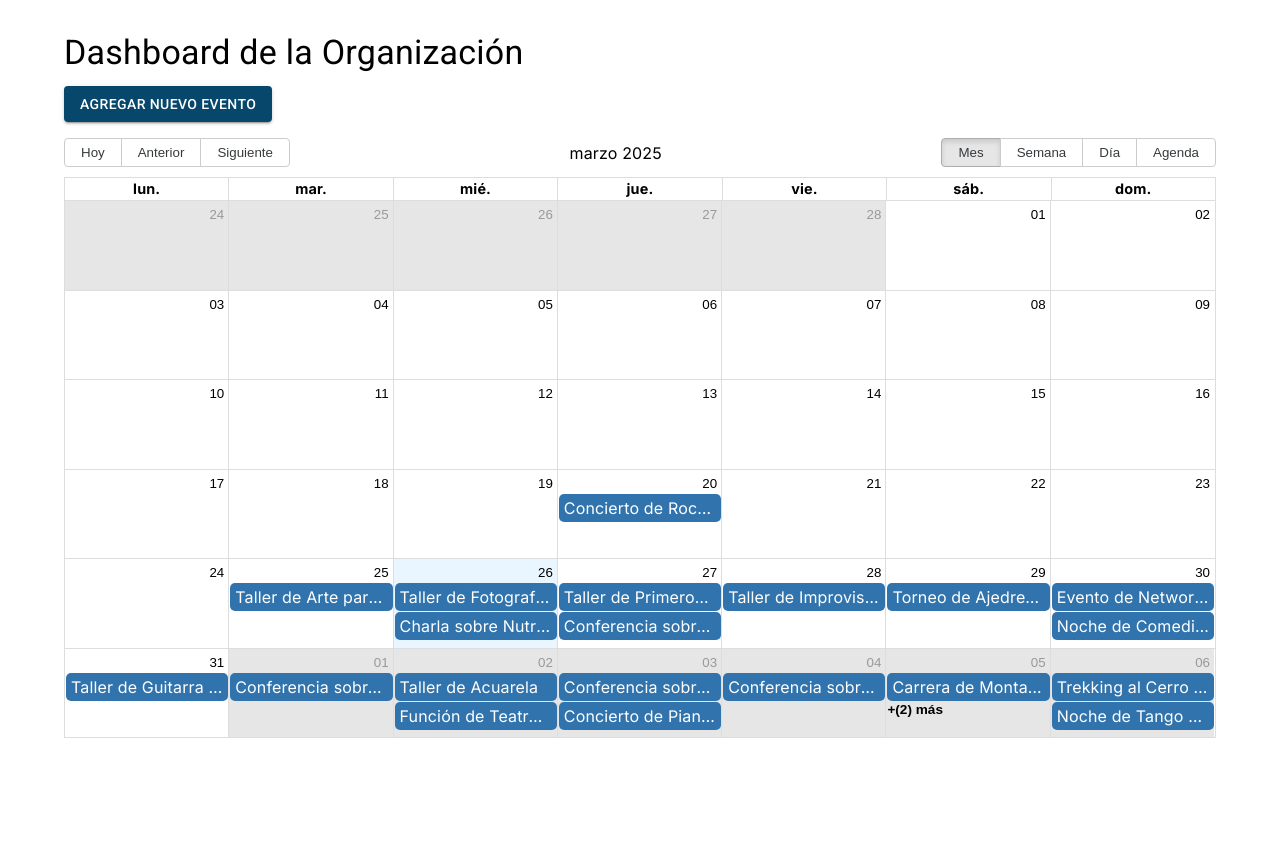
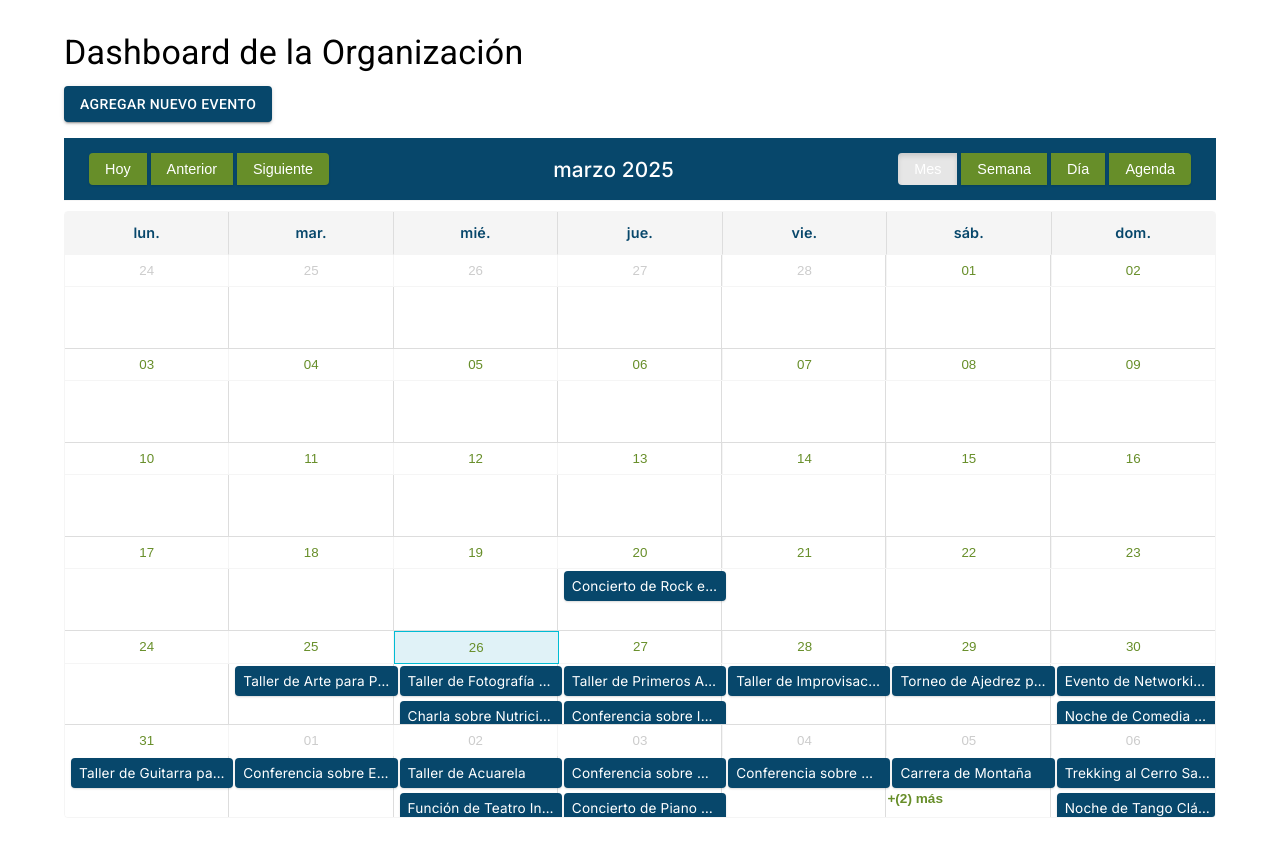
Before and after one commit to MarcosRillo/EATT, a Next.js app: page /dashboard in a window 1280 px wide. Shown: the top 856 px of the page. Before the commit the page ends 800 px from the top, so only its background shows below. Built offline with nearby package versions, Linux system fonts and the light colour scheme.

Commit message:
primeros estilos

```diff
--- a/src/components/calendar/Calendar.jsx
+++ b/src/components/calendar/Calendar.jsx
@@ -31,6 +31,7 @@ import RoomIcon from "@mui/icons-material/Room";
 import AccountCircleIcon from "@mui/icons-material/AccountCircle";
 import CategoryIcon from "@mui/icons-material/Category";
 import LinkIcon from "@mui/icons-material/Link";
+import styles from "@/components/calendar/Calendar.modules.css";
 
 const localizer = momentLocalizer(moment);
 
@@ -65,7 +66,7 @@ function PublicCalendar() {
   };
 
   return (
-    <div style={{ height: "600px" }}>
+    <div style={{ height: "85vh",  marginBottom: "300px" }}>
       <Calendar
         localizer={localizer}
         events={events.map((event) => ({
@@ -82,7 +83,7 @@ function PublicCalendar() {
           agenda: true,
         }}
         onSelectEvent={handleEventClick}
-        style={{ width: "100%", height: "100%" }}
+        style={{ width: "100%", height: "100%", color: "#678e29" }}
         messages={mensajesEnEspanol}
       />
       <Dialog
--- /dev/null
+++ b/src/components/calendar/Calendar.modules.css
@@ -0,0 +1,218 @@
+/* Calendar.modules.css */
+
+/* General container */
+.calendarContainer {
+  margin-top: 20px;
+  background-color: #ffffff; /* background.default */
+  color: #07476b; /* primary.main */
+  height: 100%;
+  width: 100%;
+  border-radius: 4px; /* Añadiendo un ligero radio a los bordes del contenedor */
+  overflow: hidden; /* Para que los elementos internos con border-radius no sobresalgan */
+}
+
+/* Toolbar */
+.rbc-toolbar {
+  display: flex;
+  justify-content: space-between;
+  align-items: center;
+  padding: 15px 20px; /* Más padding horizontal */
+  border-bottom: 1px solid #f5f5f5; /* background.paper */
+  background-color: #07476b; /* primary.main */
+}
+
+.rbc-toolbar button {
+  background-color: #678e29; /* secondary.main */
+  color: #ffffff;
+  border: none;
+  border-radius: 4px; /* Ligeramente redondeados */
+  padding: 8px 16px;
+  margin: 0 5px;
+  cursor: pointer;
+  font-size: 0.9em;
+  transition: background-color 0.3s ease;
+  box-shadow: 0 1px 2px rgba(0, 0, 0, 0.15); /* Ligera sombra */
+}
+
+.rbc-toolbar button:hover {
+  background-color: #557a22; /* Ligeramente más oscuro al hover */
+}
+
+.rbc-toolbar button:active,
+.rbc-toolbar button:focus {
+  outline: none;
+  box-shadow: 0 0 5px rgba(7, 71, 107, 0.5); /* primary.main */
+}
+
+.rbc-toolbar-label {
+  font-size: 1.3em;
+  font-weight: 500; /* Un poco menos bold */
+  color: #ffffff; /* Text color on primary background */
+}
+
+/* Month View */
+.rbc-month-view {
+  border: 1px solid #f5f5f5; /* background.paper */
+  border-radius: 4px;
+  overflow: hidden;
+}
+
+.rbc-month-row {
+  display: flex;
+}
+
+.rbc-date-cell {
+  flex: 1;
+  padding: 8px 10px; /* Ligeramente menos padding para más espacio */
+  border: none;
+  text-align: center; /* Manteniendo la altura mínima */
+  border-right: 1px solid #f5f5f5;
+  border-bottom: 1px solid #f5f5f5;
+  display: flex; /* Para alinear el número del día en la parte superior */
+  flex-direction: column;
+  align-items: center; /* Centrando horizontalmente */
+  justify-content: flex-start; /* Alineando el contenido al inicio (arriba) */
+}
+
+.rbc-month-row:last-child .rbc-date-cell {
+  border-bottom: none;
+}
+
+.rbc-month-row .rbc-date-cell:last-child {
+  border-right: none;
+}
+
+.rbc-date-cell.rbc-now {
+  background-color: #e0f2f7; /* Light blue hint for today */
+  font-weight: 500;
+  border: 1px solid #00bcd4; /* Un borde sutil para resaltar el día actual */
+}
+
+.rbc-date-cell.rbc-off-range {
+  color: #ccc; /* Un gris más claro para los días fuera del rango */
+}
+
+.rbc-date-cell > a {
+  color: #777777; /* text.secondary */
+  text-decoration: none;
+  display: block;
+  padding: 6px 5px 0; /* Ajustando el padding para el número del día */
+  width: 100%;
+  text-align: center; /* Asegurando que el número esté centrado */
+  font-size: 1em; /* Tamaño de fuente base para el número del día */
+}
+
+.rbc-header {
+  padding: 10px 15px;
+  text-align: center;
+  border-bottom: 1px solid #f5f5f5;
+  font-weight: 600; /* Haciendo la cabecera más bold */
+  background-color: #f5f5f5; /* background.paper */
+  color: #07476b; /* primary.main */
+  font-size: 0.9em; /* Reduciendo ligeramente el tamaño de la fuente de la cabecera */
+}
+
+/* Estilos para los eventos dentro de la celda */
+.rbc-event {
+  background-color: #07476b; /* primary.main */
+  color: #ffffff;
+  border: none;
+  padding: 5px 8px; /* Reduciendo el padding del evento */
+  margin: 2px 5px; /* Reduciendo el margen del evento */
+  border-radius: 4px;
+  font-size: 0.85em; /* Reduciendo ligeramente el tamaño de la fuente del evento */
+  overflow: hidden;
+  white-space: nowrap;
+  text-overflow: ellipsis;
+  box-shadow: 0 1px 2px rgba(0, 0, 0, 0.15);
+}
+
+.rbc-event-label {
+  color: #ffffff;
+}
+
+.rbc-day-bg {
+  background: #ffffff; /* background.default */
+}
+
+
+/* Agenda View */
+.rbc-agenda-view {
+  border: 1px solid #f5f5f5; /* background.paper */
+  border-radius: 4px;
+  overflow: hidden;
+}
+
+.rbc-agenda-table {
+  width: 100%;
+  border-collapse: collapse;
+}
+
+.rbc-agenda-date-cell,
+.rbc-agenda-time-cell,
+.rbc-agenda-event-cell {
+  padding: 10px 15px;
+  border-bottom: 1px solid #f5f5f5; /* background.paper */
+  text-align: left;
+}
+
+.rbc-agenda-date-cell {
+  color: #07476b; /* primary.main */
+  font-weight: 500;
+}
+
+.rbc-agenda-time-cell {
+  font-style: normal; /* Quitamos la cursiva */
+  color: #777777; /* text.secondary */
+}
+
+.rbc-agenda-event-cell {
+  color: #07476b; /* primary.main */
+}
+
+.rbc-agenda-event-cell > a {
+  color: #07476b; /* primary.main for links */
+  text-decoration: none;
+  font-weight: 500;
+}
+
+.rbc-agenda-time-cell::before {
+  content: "Hora: "; /* Añadiendo un prefijo a la hora */
+  font-weight: bold;
+  color: #343a40; /* Un gris más oscuro */
+}
+
+/* Week and Day Views (basic styling) */
+.rbc-time-view,
+.rbc-day-view {
+  border: 1px solid #f5f5f5;
+  border-radius: 4px;
+  overflow: hidden;
+}
+
+.rbc-time-header-gutter,
+.rbc-time-gutter {
+  color: #777777; /* text.secondary */
+  padding: 10px;
+}
+
+.rbc-time-slot {
+  border-bottom: 1px dotted #eee;
+}
+
+.rbc-time-content {
+  border-left: 1px solid #f5f5f5;
+}
+
+.rbc-time-slot-group {
+  min-height: 40px; /* Un poco más de espacio entre las horas */
+}
+
+.rbc-event-allday {
+  background-color: #678e29; /* secondary.main para eventos de todo el día */
+  color: #ffffff;
+  border-radius: 4px;
+  padding: 4px 8px;
+  margin: 2px 5px;
+  font-size: 0.9em;
+}
```
